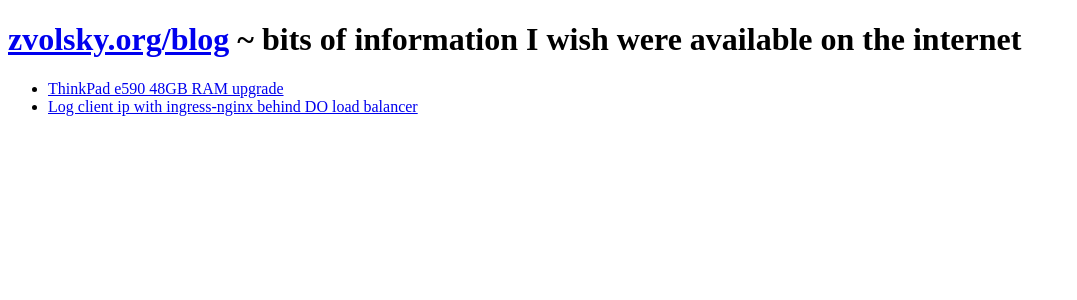
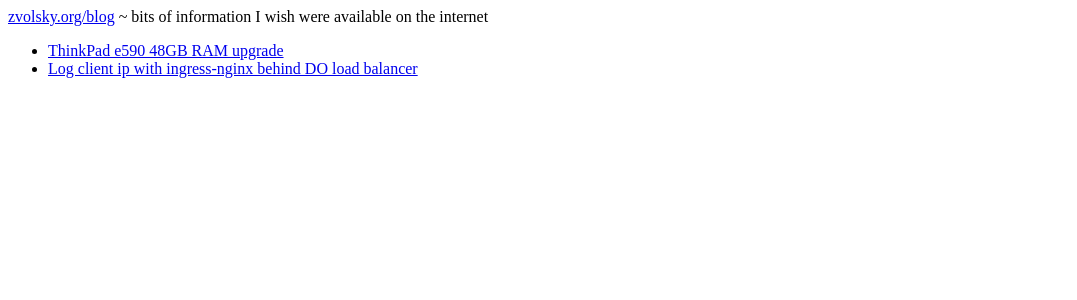
Before and after one commit to grantzvolsky/zorg-blog, a React (Create React App) app in the folder spa/: page /blog in a window 1280 px wide. Shown: the top 300 px of the page, without its empty margins (0-1077 px from the left). Built offline with nearby package versions, Linux system fonts and the light colour scheme.

Commit message:
spa/appframe: use semantic elements

```diff
--- a/spa/src/index.tsx
+++ b/spa/src/index.tsx
@@ -3,13 +3,13 @@ import ReactDOM from 'react-dom'
 import { Link, Redirect, RouteComponentProps, Router } from "@reach/router"
 import { ArticleData, articleIndex, articles } from './articles/Articles'
 
-const header = <React.Fragment><h1><Link to='/blog'>zvolsky.org/blog</Link> ~ bits of information I wish were available on the internet</h1></React.Fragment>
+const header = <header><Link to='/blog'>zvolsky.org/blog</Link> ~ bits of information I wish were available on the internet</header>
 
 interface PageLayoutProps {}
 function AppFrame(props: React.PropsWithChildren<PageLayoutProps>) {
   return <React.Fragment>
     {header}
-    {props.children}
+    <main>{props.children}</main>
   </React.Fragment>
 }
 
```
